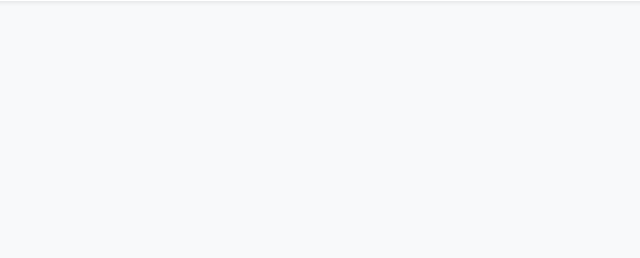
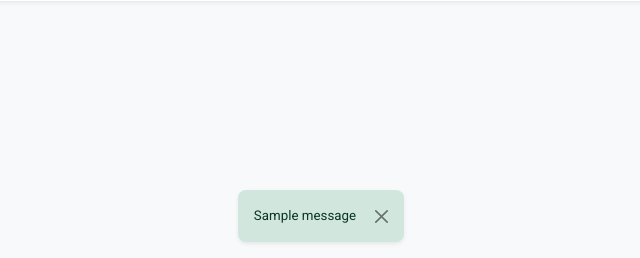
Before and after one commit to davidsantana06/flask-arch, a Flask app: page /login in a window 1280 px wide. Shown: the part 542-800 px from the top of the page, without its empty margins (319-959 px from the left). Run offline with Flask 3, Linux system fonts and the light colour scheme; tables that the repository leaves empty hold one stand-in row (values such as "Sample post"); one stand-in notice (Sample message) is shown; parts of the project's set-up code (start-up, migrations or seed data) failed here and were passed over; some libraries are stand-ins or nearby versions.

Commit message:
feat: add alert to flash messages

```diff
--- a/app/modules/auth/templates/auth/login.jinja
+++ b/app/modules/auth/templates/auth/login.jinja
@@ -9,6 +9,7 @@
 {% block content %}
     <main class="container d-flex py-min">
         <div class="d-flex align-items-center justify-content-center w-100">
+            {% include inc('alert') %}
             <div id="form-content" class="d-flex align-items-center justify-content-center bg-white shadow-sm p-5 px-min">
                 <img class="me-5" src="{{ url_for('static', filename='images/fda.png') }}">
                 <form action="{{ url_for('home.index') }}" method="GET">
--- a/app/static/css/_text.css
+++ /dev/null
@@ -1,7 +0,0 @@
-h1, h2, h3, h4, h5, h6, p { margin-bottom: 0; }
-
-kbd {
-    background-color: var(--bs-secondary-bg-subtle);
-    color: var(--bs-dark);
-    padding: 2px 5px 3px 5px;
-}
--- a/app/static/css/style.css
+++ b/app/static/css/style.css
@@ -3,19 +3,20 @@
 @import url('./_variables.css');
 
 
+/* TEXT */
+
 * { font-family: 'Roboto', sans-serif; }
 
+h1, h2, h3, h4, h5, h6, p { margin-bottom: 0; }
 
-noscript {
-    background-color: rgba(0, 0, 0, .8);
-    position: fixed;
-    width: 100%;
-    height: 100%;
-    z-index: 9999;
-
-    & .noscript-overlay { padding: 15px 20px; }
+kbd {
+    background-color: var(--bs-secondary-bg-subtle);
+    color: var(--bs-dark);
+    padding: 2px 5px 3px 5px;
 }
 
+
+/* PADDING/MARGIN */
 
 .pt-min { padding-top: 2.5rem; }
 
@@ -36,3 +37,23 @@ noscript {
         padding-right: 1.5rem !important;
     }
 }
+
+
+/* INCLUDES */
+
+noscript {
+    background-color: rgba(0, 0, 0, .8);
+    position: fixed;
+    width: 100%;
+    height: 100%;
+    z-index: 9999;
+
+    & .noscript-overlay { padding: 15px 20px; }
+}
+
+.alert {
+    bottom: 0;
+    position: fixed;
+    z-index: 9999;
+    font-size: smaller;
+}
--- /dev/null
+++ b/app/templates/includes/alert.jinja
@@ -0,0 +1,10 @@
+{% with messages = get_flashed_messages(with_categories=true) %}
+    {% if messages %}
+        {% for category, message in messages %}
+            <div class="alert {{ 'alert-' ~ category }} alert-dismissible fade show border-0 rounded-3 shadow-sm" role="alert">
+                <span class="normal-font-size">{{ message }}</span>
+                <button class="btn-close shadow-none" type="button" data-bs-dismiss="alert" aria-label="Fechar"></button>
+            </div>
+        {% endfor %}
+    {% endif %}
+{% endwith %}
```
